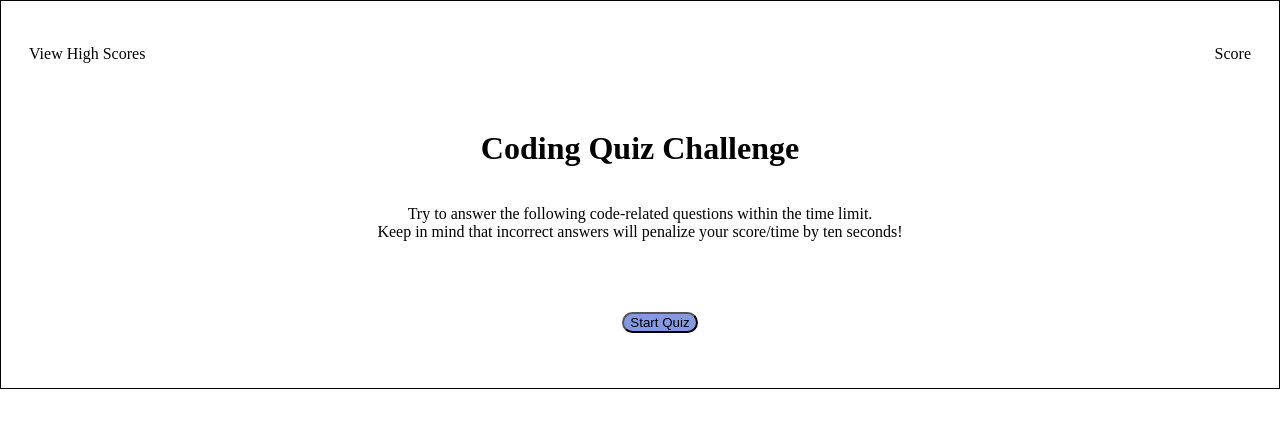
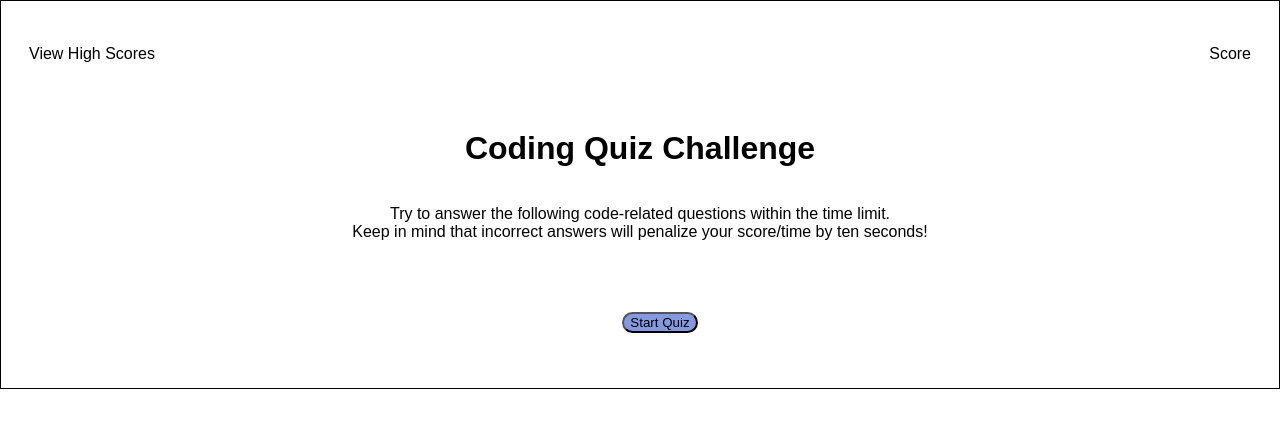
Before and after one commit to NonchalantGarage/so-you-think-you-can-code-quiz, a plain HTML site: page index.html in a window 1280 px wide. Drawn offline with Linux system fonts and the light colour scheme.

Commit message:
added font and update readME.md

```diff
--- a/assets/css/syle.css
+++ b/assets/css/syle.css
@@ -1,3 +1,7 @@
+:root{
+    font-family: 'Archivo Black', sans-serif;
+}
+
 html {
     border: 1px solid black ;
 }
@@ -41,3 +45,6 @@ button{
 .reveal {
     visibility: visible;
 }
+
+
+<link href="https://fonts.googleapis.com/css2?family=Archivo+Black&display=swap" rel="stylesheet">
```
Also changed, not shown: 1 other file.
